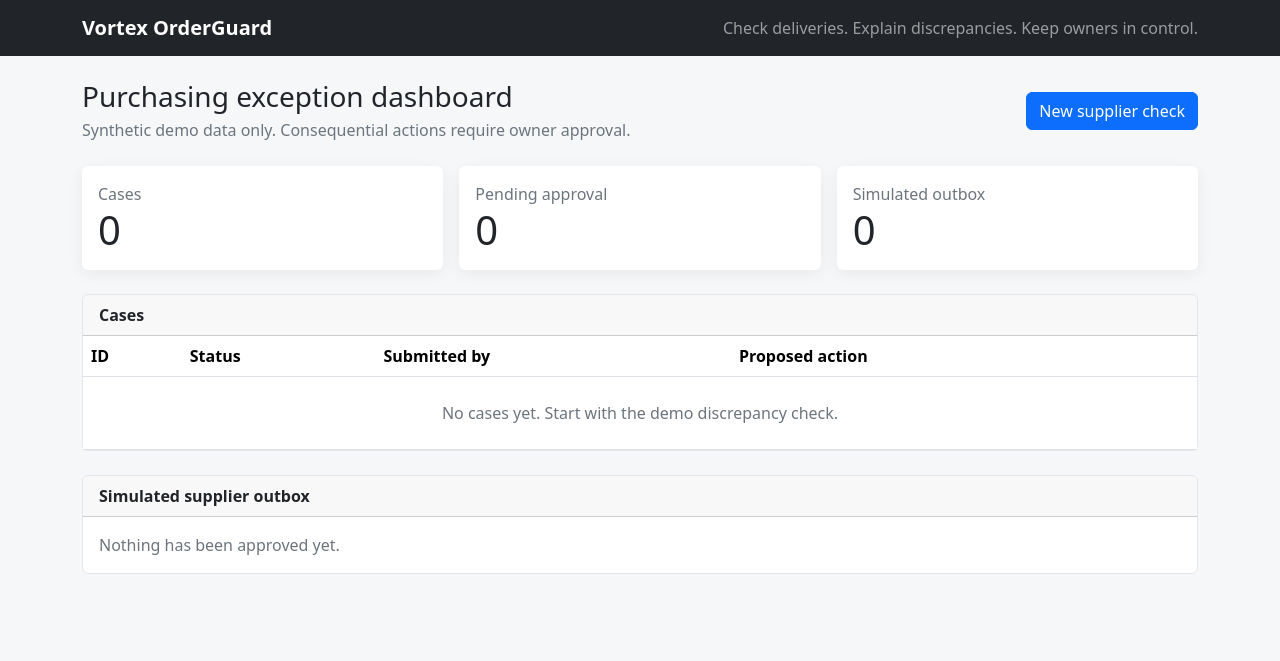
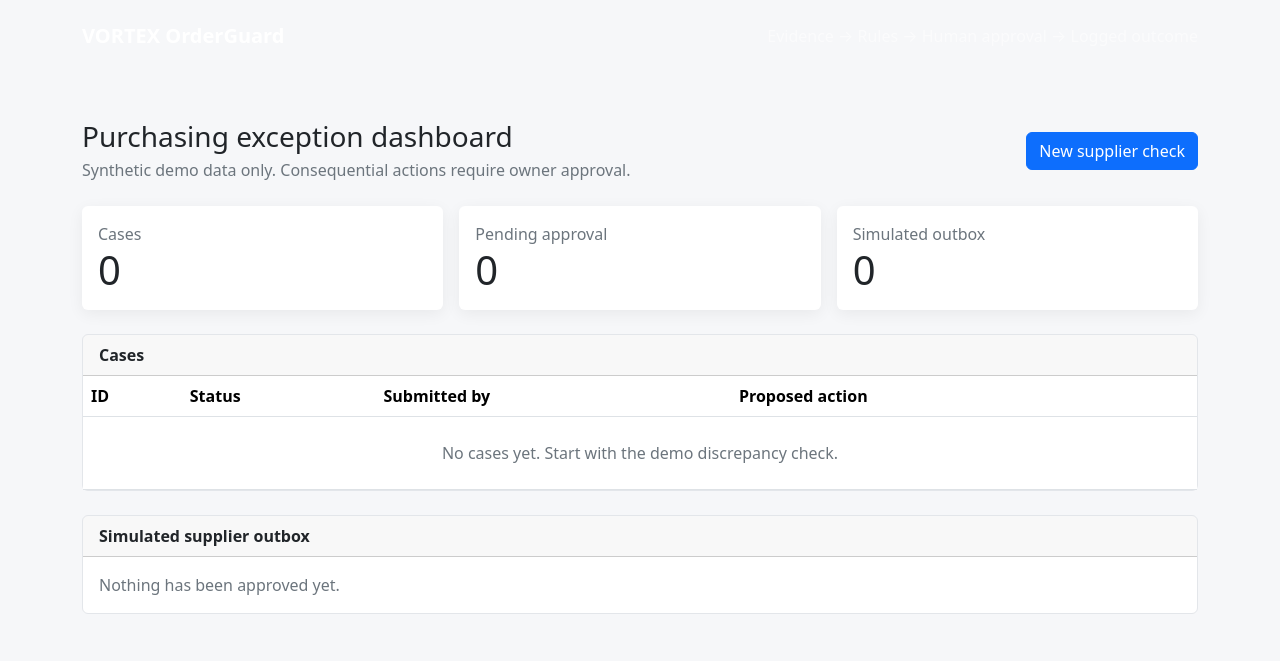
Before and after one commit to Aunyiqi/SDC_Hackathon_Submission_Template, a Flask app: page / in a window 1280 px wide. Shown: the top 661 px of the page. Run offline with Flask 3, Linux system fonts and the light colour scheme; data that the repository does not hold is empty.

Commit message:
style: polish OrderGuard competition shell

```diff
--- a/src/templates/base.html
+++ b/src/templates/base.html
@@ -8,16 +8,16 @@
   <link rel="stylesheet" href="{{ url_for('static', filename='style.css') }}">
 </head>
 <body>
-<nav class="navbar navbar-expand-lg bg-dark navbar-dark">
-  <div class="container">
-    <a class="navbar-brand fw-bold" href="{{ url_for('dashboard') }}">Vortex OrderGuard</a>
-    <span class="navbar-text">Check deliveries. Explain discrepancies. Keep owners in control.</span>
+<nav class="navbar navbar-expand-lg navbar-dark app-nav">
+  <div class="container py-2">
+    <a class="navbar-brand fw-bold" href="{{ url_for('dashboard') }}">VORTEX <span>OrderGuard</span></a>
+    <div class="navbar-text d-none d-md-block">Evidence → Rules → Human approval → Logged outcome</div>
   </div>
 </nav>
-<main class="container py-4">
+<main class="container py-4 py-lg-5">
   {% with messages = get_flashed_messages(with_categories=true) %}
     {% for category, message in messages %}
-      <div class="alert alert-{{ category }}">{{ message }}</div>
+      <div class="alert alert-{{ category }} shadow-sm">{{ message }}</div>
     {% endfor %}
   {% endwith %}
   {% block content %}{% endblock %}
```
